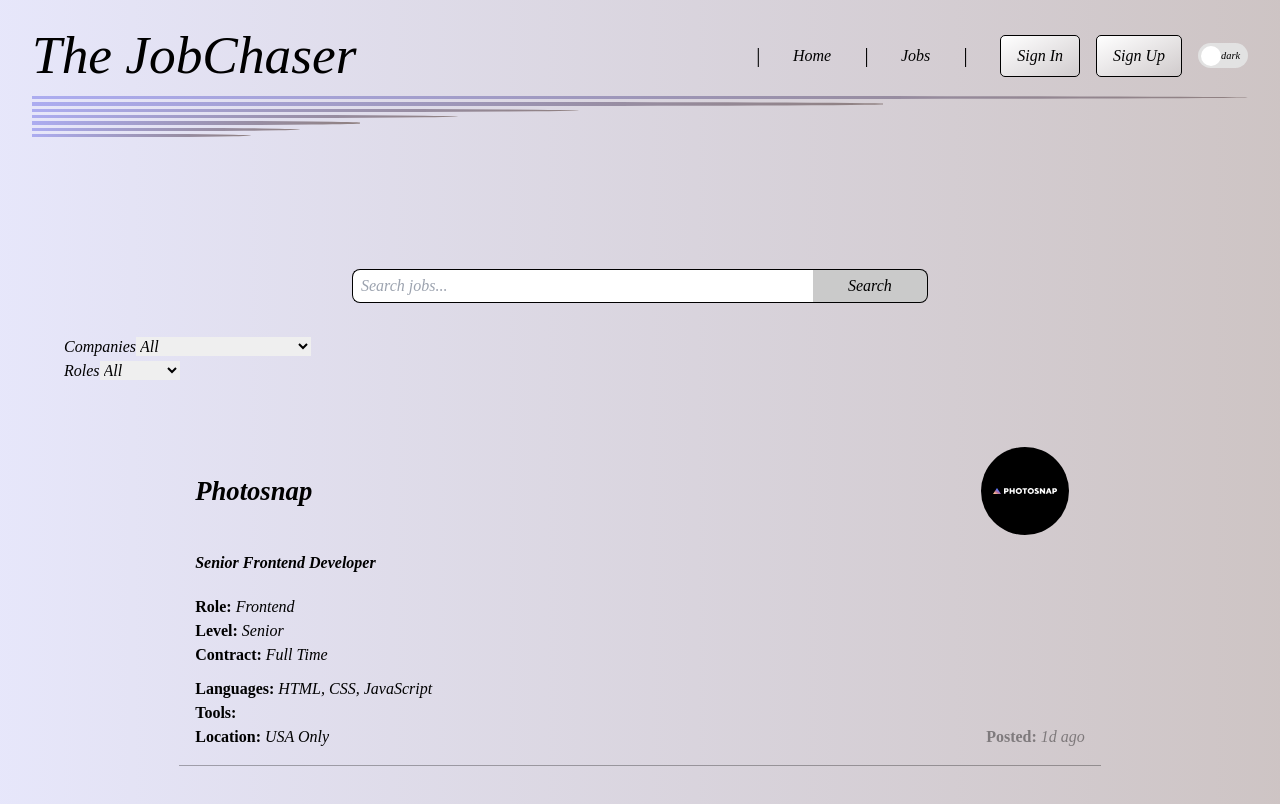
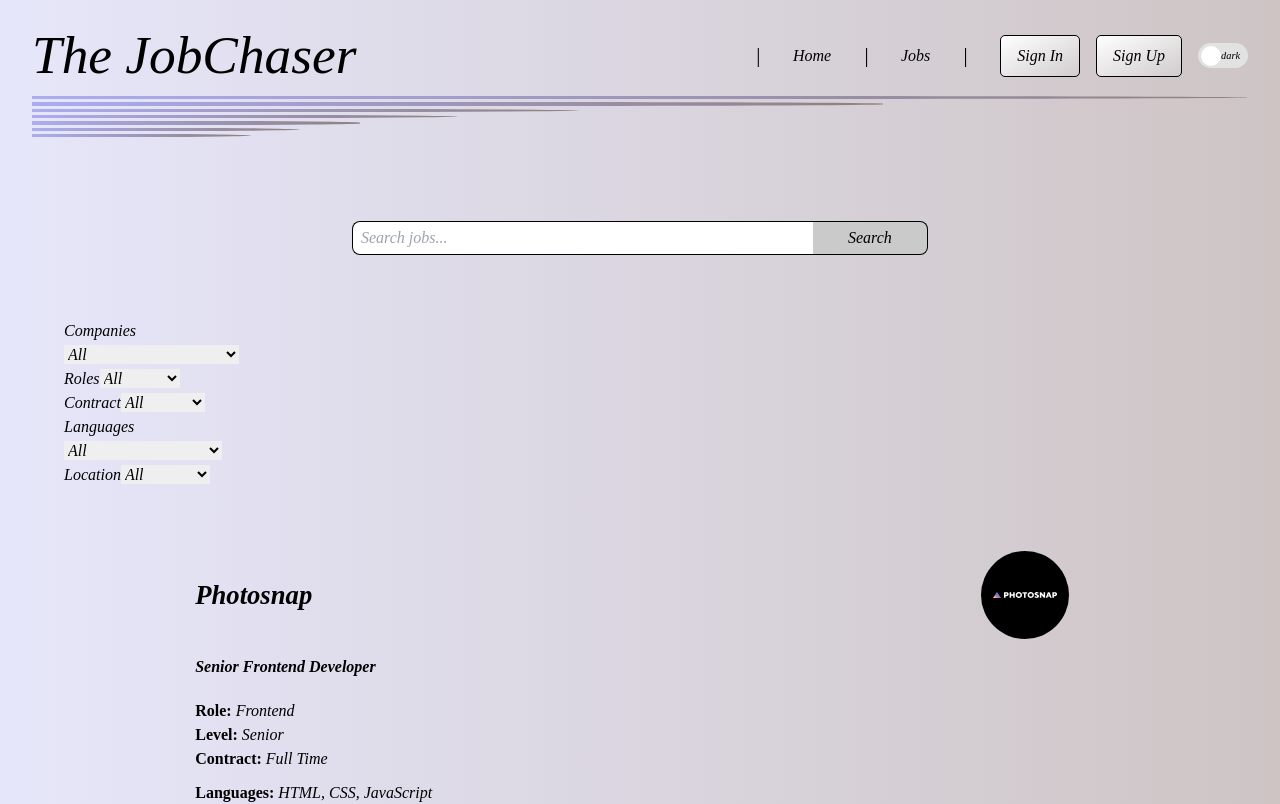
Before and after one commit to Niklas-Nordin/JobChaser, a Next.js app: page /jobs in a window 1280 px wide. Shown: the top 804 px of the page. Built offline with nearby package versions, Linux system fonts and the light colour scheme; a web font is replaced by a local one.

Commit message:
Added some more filter options and also added some styling to those.

```diff
--- a/src/app/components/FilterSelector.tsx
+++ b/src/app/components/FilterSelector.tsx
@@ -3,6 +3,7 @@
 import type { RootState } from "../redux/store";
 import { RenderList, Jobs } from "./ListItem";
 import "../css/ListItem.css";
+import "../css/filterSelector.css";
 
 import {
   updateCompany,
@@ -10,7 +11,6 @@
   updateContract,
   updateLanguages,
   updateLocation,
-  updateSearchTerm,
 } from "../redux/slices/filterSelectionSlice";
 
 function FilterSelector({ jobList }: { jobList: Jobs[] }) {
@@ -19,18 +19,36 @@
 
   const companies = [...new Set(jobList.map((job) => job.company))];
   const roles = [...new Set(jobList.map((job) => job.role))];
-  console.log(companies);
-  console.log(roles);
+  const contracts = [...new Set(jobList.map((job) => job.contract))];
+  const languages = [...new Set(jobList.map((job) => job.languages))];
+  const locations = [...new Set(jobList.map((job) => job.location))];
 
   const filterJobs = jobList.filter((jobs) => {
     return (
       (filterState.company ? jobs.company === filterState.company : true) &&
       (filterState.role ? jobs.role === filterState.role : true) &&
+      (filterState.contract ? jobs.contract === filterState.contract : true) &&
+      (filterState.languages
+        ? jobs.languages === filterState.languages.split("")
+        : true) &&
+      (filterState.location ? jobs.location === filterState.location : true) &&
       (filterState.searchTerm
         ? jobs.company
             .toLowerCase()
             .includes(filterState.searchTerm.toLowerCase()) ||
-          jobs.role.toLowerCase().includes(filterState.searchTerm.toLowerCase())
+          jobs.role
+            .toLowerCase()
+            .includes(filterState.searchTerm.toLowerCase()) ||
+          jobs.contract
+            .toLowerCase()
+            .includes(filterState.searchTerm.toLowerCase()) ||
+          jobs.languages
+            .toString()
+            .toLowerCase()
+            .includes(filterState.searchTerm.toLowerCase()) ||
+          jobs.location
+            .toLowerCase()
+            .includes(filterState.searchTerm.toLowerCase())
         : true)
     );
   });
@@ -38,35 +56,94 @@
   return (
     <div>
       <div className="flex justify-center items-center gap-4">
-        <div>
+        <div className="dropdown-menu">
           <label htmlFor="company">Companies</label>
           <select
             id="company"
             value={filterState.company}
             onChange={(e) => dispatch(updateCompany(e.target.value))}
-            className="w-full"
+            className="input-field w-full"
           >
-            <option value="">All</option>
+            <option className="option" value="">
+              All
+            </option>
             {companies.map((company, index) => (
-              <option key={index} value={company}>
+              <option className="option" key={index} value={company}>
                 {company}
               </option>
             ))}
           </select>
         </div>
 
-        <div>
+        <div className="dropdown-menu">
           <label htmlFor="role">Roles</label>
           <select
             id="role"
             value={filterState.role}
             onChange={(e) => dispatch(updateRole(e.target.value))}
-            className="w-full"
+            className="input-field w-full"
           >
-            <option value="">All</option>
+            <option className="option" value="">
+              All
+            </option>
             {roles.map((role, index) => (
-              <option key={index} value={role}>
+              <option className="option" key={index} value={role}>
                 {role}
+              </option>
+            ))}
+          </select>
+        </div>
+
+        <div className="dropdown-menu">
+          <label htmlFor="contract">Contract</label>
+          <select
+            id="contract"
+            value={filterState.contract}
+            onChange={(e) => dispatch(updateContract(e.target.value))}
+            className="input-field w-full"
+          >
+            <option className="option" value="">
+              All
+            </option>
+            {contracts.map((contract, index) => (
+              <option className="option" key={index} value={contract}>
+                {contract}
+              </option>
+            ))}
+          </select>
+        </div>
+        <div className="dropdown-menu">
+          <label htmlFor="languages">Languages</label>
+          <select
+            id="languages"
+            value={filterState.languages}
+            onChange={(e) => dispatch(updateLanguages(e.target.value))}
+            className="input-field w-full"
+          >
+            <option className="option" value="">
+              All
+            </option>
+            {languages.map((language, index) => (
+              <option className="option" key={index} value={language}>
+                {language}
+              </option>
+            ))}
+          </select>
+        </div>
+        <div className="dropdown-menu">
+          <label htmlFor="location">Location</label>
+          <select
+            id="location"
+            value={filterState.location}
+            onChange={(e) => dispatch(updateLocation(e.target.value))}
+            className="input-field w-full"
+          >
+            <option className="option" value="">
+              All
+            </option>
+            {locations.map((location, index) => (
+              <option className="option" key={index} value={location}>
+                {location}
               </option>
             ))}
           </select>
--- a/src/app/css/Search.css
+++ b/src/app/css/Search.css
@@ -2,7 +2,7 @@
   width: 50%;
   min-width: 20rem;
   max-width: 40rem;
-  margin: 2rem auto;
+  margin: 2rem auto 4rem auto;
   display: flex;
 }
 
--- a/src/app/css/darkLightSwitch.css
+++ b/src/app/css/darkLightSwitch.css
@@ -55,4 +55,26 @@
   .posted {
     color: rgba(255, 255, 255, 0.3);
   }
+
+  .search,
+  .input-field {
+    background-color: rgb(255, 255, 255, 0.2);
+  }
+
+  .search::placeholder {
+    color: rgba(255, 255, 255, 0.9);
+  }
+
+  .search-button {
+    background-color: rgb(255, 255, 255, 0.4);
+    color: rgba(255, 255, 255, 0.9);
+  }
+
+  .dropdown-menu {
+    color: rgba(255, 255, 255, 0.9);
+  }
+
+  .option {
+    background-color: rgb(119, 119, 119);
+  }
 }
--- /dev/null
+++ b/src/app/css/filterSelector.css
@@ -0,0 +1,4 @@
+.dropdown-menu {
+  width: 15%;
+  max-width: 10rem;
+}
--- a/src/app/globals.css
+++ b/src/app/globals.css
@@ -76,7 +76,7 @@
 
 .main {
   width: 90%;
-  margin: 5rem auto;
+  margin: 2rem auto;
   margin-bottom: 2rem;
   flex: 1;
 }
```
